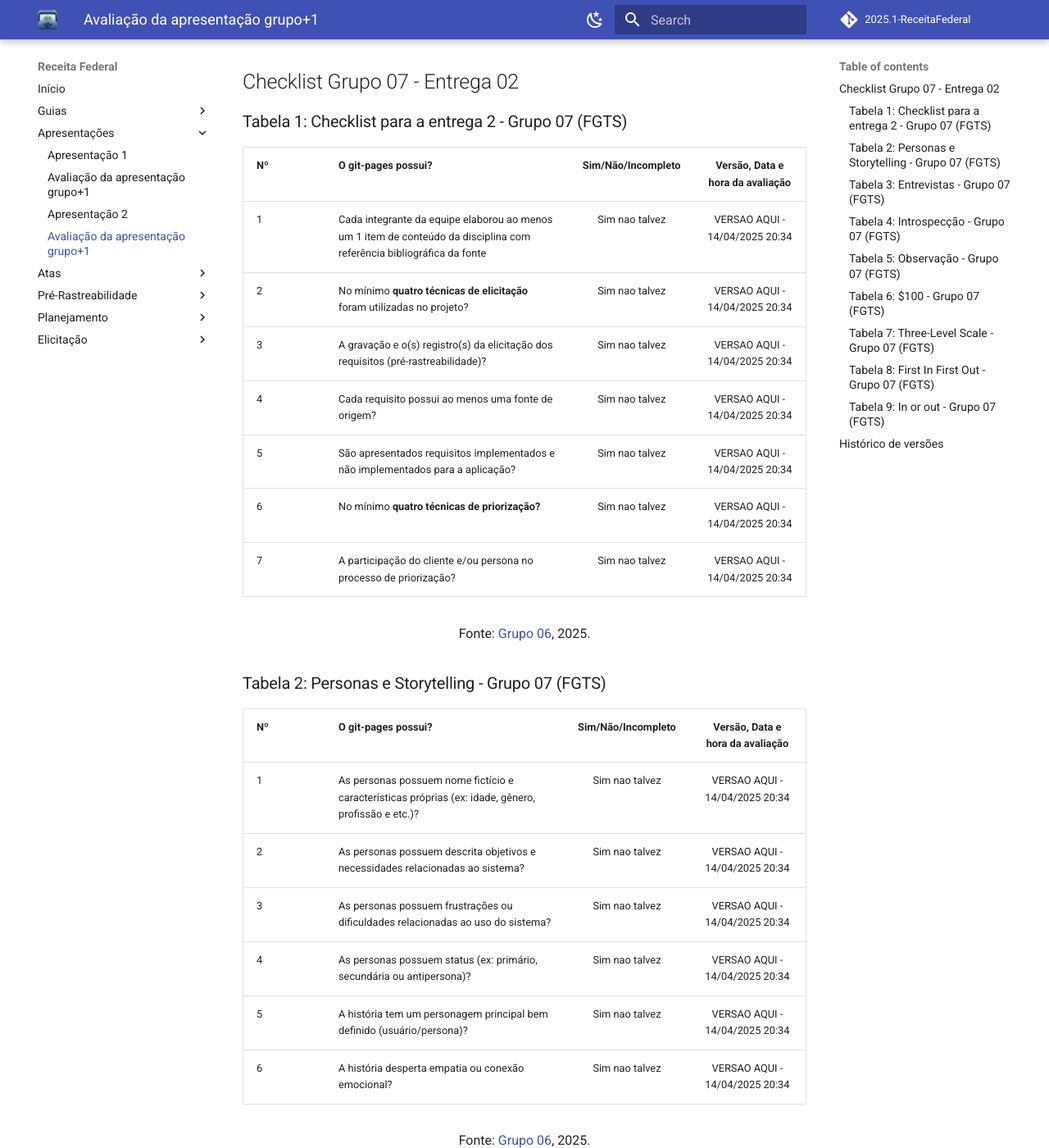
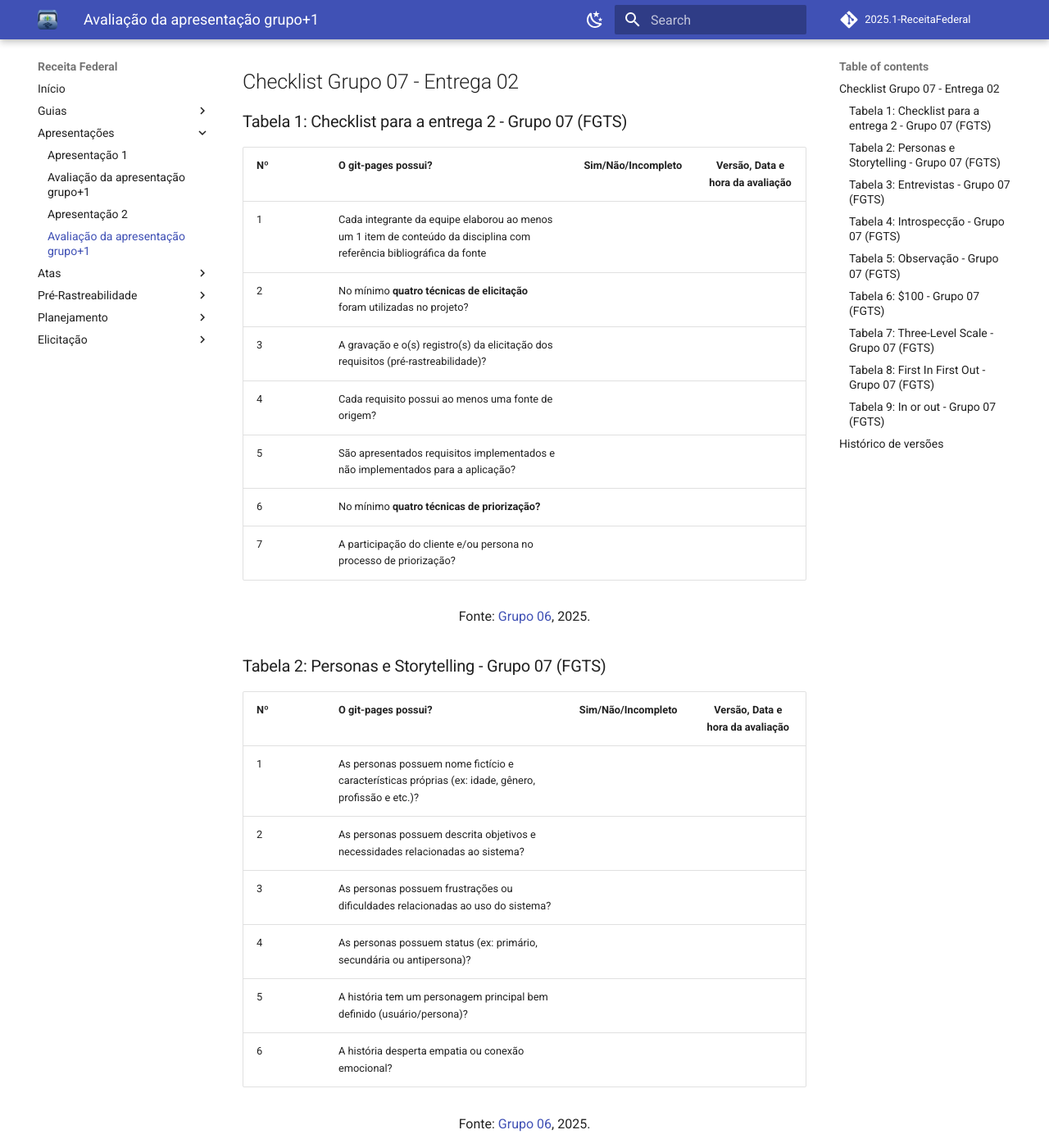
Before and after one commit to Requisitos-de-Software/2025.1-Meu-INSS, an MkDocs documentation site: the page built from docs/apresentacoes/checklist-grupo7-2.md, in a window 1280 px wide and 1400 px high, scrolled down 214 px. Shown: the whole window at 82% size. Built offline with MkDocs 1.6.1 and Material for MkDocs 9.7.7, drawn with Linux system fonts in a browser that asks for light colours; comment, search, counter and statistics services are not loaded; some of the changed text lies outside the part shown.

Commit message:
ajustando a tabela de inspecao

```diff
--- a/docs/apresentacoes/checklist-grupo7-2.md
+++ b/docs/apresentacoes/checklist-grupo7-2.md
@@ -9,13 +9,13 @@
 
 | Nº | O git-pages possui? | Sim/Não/Incompleto | Versão, Data e hora da avaliação |
 | :------ | :------------------ | :----------------: | :-------------------------------:|
-|      1   |  Cada integrante da equipe elaborou ao menos um 1 item de conteúdo da disciplina com referência bibliográfica da fonte             | Sim  nao talvez              | VERSAO AQUI - 14/04/2025 20:34 |
-|    2     |    No mínimo **quatro técnicas de elicitação** foram utilizadas no projeto?       | Sim  nao talvez              | VERSAO AQUI - 14/04/2025 20:34 |
-|     3    |    A gravação e o(s) registro(s) da elicitação dos requisitos (pré-rastreabilidade)?        | Sim  nao talvez              | VERSAO AQUI - 14/04/2025 20:34 |
-|    4     |    Cada requisito possui ao menos uma fonte de origem?                                      | Sim  nao talvez              | VERSAO AQUI - 14/04/2025 20:34 |
-|    5     | São apresentados requisitos implementados e não implementados para a aplicação?       | Sim  nao talvez              | VERSAO AQUI - 14/04/2025 20:34 |
-|     6   |   No mínimo **quatro técnicas de priorização?**      | Sim  nao talvez              | VERSAO AQUI - 14/04/2025 20:34 |
-|    7     |  A participação do cliente e/ou persona no processo de priorização?               | Sim  nao talvez              | VERSAO AQUI - 14/04/2025 20:34 |
+|      1   |  Cada integrante da equipe elaborou ao menos um 1 item de conteúdo da disciplina com referência bibliográfica da fonte             |              |  |
+|    2     |    No mínimo **quatro técnicas de elicitação** foram utilizadas no projeto?       |              |    |
+|     3    |    A gravação e o(s) registro(s) da elicitação dos requisitos (pré-rastreabilidade)?        |               |  |
+|    4     |    Cada requisito possui ao menos uma fonte de origem?                                      |           |  |
+|    5     | São apresentados requisitos implementados e não implementados para a aplicação?       |          |   |
+|     6   |   No mínimo **quatro técnicas de priorização?**      |               |  |
+|    7     |  A participação do cliente e/ou persona no processo de priorização?               |               |  |
 
 <font size="3"><p style="text-align: center">Fonte: [Grupo 06](https://requisitos-de-software.github.io/2025.1-ReceitaFederal/#membros-da-equipe), 2025.</p></font>
 
@@ -23,12 +23,12 @@
 ### Tabela 2: Personas e Storytelling - Grupo 07 (FGTS)
 | Nº | O git-pages possui? | Sim/Não/Incompleto | Versão, Data e hora da avaliação |
 | :------ | :------------------ | :----------------: | :-------------------------------:|
-| 1 |   As personas possuem nome fictício e características próprias (ex: idade, gênero, profissão e etc.)?      | Sim  nao talvez              | VERSAO AQUI - 14/04/2025 20:34 |
-| 2  | As personas possuem descrita objetivos e necessidades relacionadas ao sistema?      | Sim  nao talvez              | VERSAO AQUI - 14/04/2025 20:34 |
-| 3  | As personas possuem frustrações ou dificuldades relacionadas ao uso do sistema?      | Sim  nao talvez              | VERSAO AQUI - 14/04/2025 20:34 |
-| 4 |  As personas possuem status (ex: primário, secundária ou antipersona)?      | Sim  nao talvez              | VERSAO AQUI - 14/04/2025 20:34 |
-| 5 |   A história tem um personagem principal bem definido (usuário/persona)?    | Sim  nao talvez              | VERSAO AQUI - 14/04/2025 20:34 |
-| 6 |  A história desperta empatia ou conexão emocional?     | Sim  nao talvez              | VERSAO AQUI - 14/04/2025 20:34 |
+| 1 |   As personas possuem nome fictício e características próprias (ex: idade, gênero, profissão e etc.)?      |               | |
+| 2  | As personas possuem descrita objetivos e necessidades relacionadas ao sistema?      |               |  |
+| 3  | As personas possuem frustrações ou dificuldades relacionadas ao uso do sistema?      |               |  |
+| 4 |  As personas possuem status (ex: primário, secundária ou antipersona)?      |               |  |
+| 5 |   A história tem um personagem principal bem definido (usuário/persona)?    |               |  |
+| 6 |  A história desperta empatia ou conexão emocional?     |              |  |
 
 <font size="3"><p style="text-align: center">Fonte: [Grupo 06](https://requisitos-de-software.github.io/2025.1-ReceitaFederal/#membros-da-equipe), 2025.</p></font>
 
@@ -36,9 +36,9 @@
 
 | Nº | O git-pages possui? | Sim/Não/Incompleto | Versão, Data e hora da avaliação |
 | :------ | :------------------ | :----------------: | :-------------------------------:|
-| 1 |   Os objetivos da entrevista foram claramente definidos antes da sua realização?      | Sim  nao talvez              | VERSAO AQUI - 14/04/2025 20:34 |
-|  2 |  O público-alvo (entrevistados) foi selecionado com base no perfil de usuário do sistema?      | Sim  nao talvez              | VERSAO AQUI - 14/04/2025 20:34 |
-| 3  |  O tipo da entrevista (estruturada, semiestruturada, não estruturada) foi definido conforme o contexto?      | Sim  nao talvez              | VERSAO AQUI - 14/04/2025 20:34 |
+| 1 |   Os objetivos da entrevista foram claramente definidos antes da sua realização?      |               |  |
+|  2 |  O público-alvo (entrevistados) foi selecionado com base no perfil de usuário do sistema?      |              |  |
+| 3  |  O tipo da entrevista (estruturada, semiestruturada, não estruturada) foi definido conforme o contexto?      |             |   |
 
 
 <font size="3"><p style="text-align: center">Fonte: [Grupo 06](https://requisitos-de-software.github.io/2025.1-ReceitaFederal/#membros-da-equipe), 2025.</p></font>
@@ -47,9 +47,9 @@
 ### Tabela 4: Introspecção - Grupo 07 (FGTS)
 | Nº | O git-pages possui? | Sim/Não/Incompleto | Versão, Data e hora da avaliação |
 | :------ | :------------------ | :----------------: | :-------------------------------:|
-| 1 |  A introspecção foi aplicada de forma individual por membros da equipe?	      | Sim  nao talvez              | VERSAO AQUI - 14/04/2025 20:34 |
-|  2 |  Foi criado um cenário concreto e realista de uso do sistema? | Sim  nao talvez              | VERSAO AQUI - 14/04/2025 20:34 |
-| 3  |  A introspecção considerou tanto situações positivas quanto negativas de uso?      | Sim  nao talvez              | VERSAO AQUI - 14/04/2025 20:34 |
+| 1 |  A introspecção foi aplicada de forma individual por membros da equipe?	      |  |  |
+|  2 |  Foi criado um cenário concreto e realista de uso do sistema? |               |  |
+| 3  |  A introspecção considerou tanto situações positivas quanto negativas de uso?      |               |  |
 
 
 <font size="3"><p style="text-align: center">Fonte: [Grupo 06](https://requisitos-de-software.github.io/2025.1-ReceitaFederal/#membros-da-equipe), 2025.</p></font>
@@ -58,17 +58,17 @@
 
 | Nº | O git-pages possui? | Sim/Não/Incompleto | Versão, Data e hora da avaliação |
 | :------ | :------------------ | :----------------: | :-------------------------------:|
-| 1 |   O objetivo da observação foi claramente definido antes da atividade?	      | Sim  nao talvez              | VERSAO AQUI - 14/04/2025 20:34 |
-| 2  |   O tipo de observação (participativa ou não participativa) foi definido e justificado?	| Sim  nao talvez              | VERSAO AQUI - 14/04/2025 20:34 |
-| 3 |   Foi escolhido um cenário realista e representativo do uso do sistema?     | Sim  nao talvez              | VERSAO AQUI - 14/04/2025 20:34 |
+| 1 |   O objetivo da observação foi claramente definido antes da atividade?	      |               |  |
+| 2  |   O tipo de observação (participativa ou não participativa) foi definido e justificado?	|               |  |
+| 3 |   Foi escolhido um cenário realista e representativo do uso do sistema?     |              |  |
 
 <font size="3"><p style="text-align: center">Fonte: [Grupo 06](https://requisitos-de-software.github.io/2025.1-ReceitaFederal/#membros-da-equipe), 2025.</p></font>
 
 ### Tabela 6: $100 - Grupo 07 (FGTS)
 | Nº | O git-pages possui? | Sim/Não/Incompleto | Versão, Data e hora da avaliação |
 | :------ | :------------------ | :----------------: | :-------------------------------:|
-| 1 | Existe planilha ou quadro em que cada stakeholder recebeu exatamente 100 pontospara distribuir?      | Sim  nao talvez              | VERSAO AQUI - 14/04/2025 20:34 |
-| 2 |   O documento lista todos os stakeholders elegíveis (papel, nome, data da votação)?    | Sim  nao talvez              | VERSAO AQUI - 14/04/2025 20:34 |
+| 1 | Existe planilha ou quadro em que cada stakeholder recebeu exatamente 100 pontospara distribuir?      |               | |
+| 2 |   O documento lista todos os stakeholders elegíveis (papel, nome, data da votação)?    |              |  |
 
 
 <font size="3"><p style="text-align: center">Fonte: [Grupo 06](https://requisitos-de-software.github.io/2025.1-ReceitaFederal/#membros-da-equipe), 2025.</p></font>
@@ -76,17 +76,17 @@
 ### Tabela 7: Three-Level Scale - Grupo 07 (FGTS)
 | Nº | O git-pages possui? | Sim/Não/Incompleto | Versão, Data e hora da avaliação |
 | :------ | :------------------ | :----------------: | :-------------------------------:|
-| 1 |  Planilha ou quadro com três colunas (Alta / Média / Baixa) criado e salvo.     | Sim  nao talvez              | VERSAO AQUI - 14/04/2025 20:34 |
-| 2 | Checagem de dependências feita após a classificação.          | Sim  nao talvez              | VERSAO AQUI - 14/04/2025 20:34 |
+| 1 |  Planilha ou quadro com três colunas (Alta / Média / Baixa) criado e salvo.     |               |  |
+| 2 | Checagem de dependências feita após a classificação.          |              |  |
 
 <font size="3"><p style="text-align: center">Fonte: [Grupo 06](https://requisitos-de-software.github.io/2025.1-ReceitaFederal/#membros-da-equipe), 2025.</p></font>
 
 ### Tabela 8: First In First Out - Grupo 07 (FGTS)
 | Nº | O git-pages possui? | Sim/Não/Incompleto | Versão, Data e hora da avaliação |
 | :------ | :------------------ | :----------------: | :-------------------------------:|
-| 1 | 	A documentação identifica claramente as tarefas mais importantes (prioritárias)?    | Sim  nao talvez              | VERSAO AQUI - 14/04/2025 20:34 |
-| 2 | 	As decisões de priorização são justificadas com base em objetivos ou valores do projeto?    | Sim  nao talvez              | VERSAO AQUI - 14/04/2025 20:34 |
-| 3 |  	Estima grau de risco para os requisitos?   | Sim  nao talvez              | VERSAO AQUI - 14/04/2025 20:34 |
+| 1 | 	A documentação identifica claramente as tarefas mais importantes (prioritárias)?    |               |  |
+| 2 | 	As decisões de priorização são justificadas com base em objetivos ou valores do projeto?    |               |  |
+| 3 |  	Estima grau de risco para os requisitos?   |              |  |
 
 
 <font size="3"><p style="text-align: center">Fonte: [Grupo 06](https://requisitos-de-software.github.io/2025.1-ReceitaFederal/#membros-da-equipe), 2025.</p></font>
@@ -95,9 +95,9 @@
 ### Tabela 9: In or out - Grupo 07 (FGTS)
 | Nº | O git-pages possui? | Sim/Não/Incompleto | Versão, Data e hora da avaliação |
 | :------ | :------------------ | :----------------: | :-------------------------------:|
-|1 | 	A documentação define claramente o que está incluído no escopo do projeto (IN)?    | Sim  nao talvez              | VERSAO AQUI - 14/04/2025 20:34 |
-| 2 |  	A documentação especifica o que está explicitamente fora do escopo (OUT)?   | Sim  nao talvez              | VERSAO AQUI - 14/04/2025 20:34 |
-| 3 |  	Existe uma distinção clara entre requisitos obrigatórios e opcionais?   | Sim  nao talvez              | VERSAO AQUI - 14/04/2025 20:34 |
+|1 | 	A documentação define claramente o que está incluído no escopo do projeto (IN)?    |               | |
+| 2 |  	A documentação especifica o que está explicitamente fora do escopo (OUT)?   |               | |
+| 3 |  	Existe uma distinção clara entre requisitos obrigatórios e opcionais?   |               |  |
 
 <font size="3"><p style="text-align: center">Fonte: [Grupo 06](https://requisitos-de-software.github.io/2025.1-ReceitaFederal/#membros-da-equipe), 2025.</p></font>
 
```
